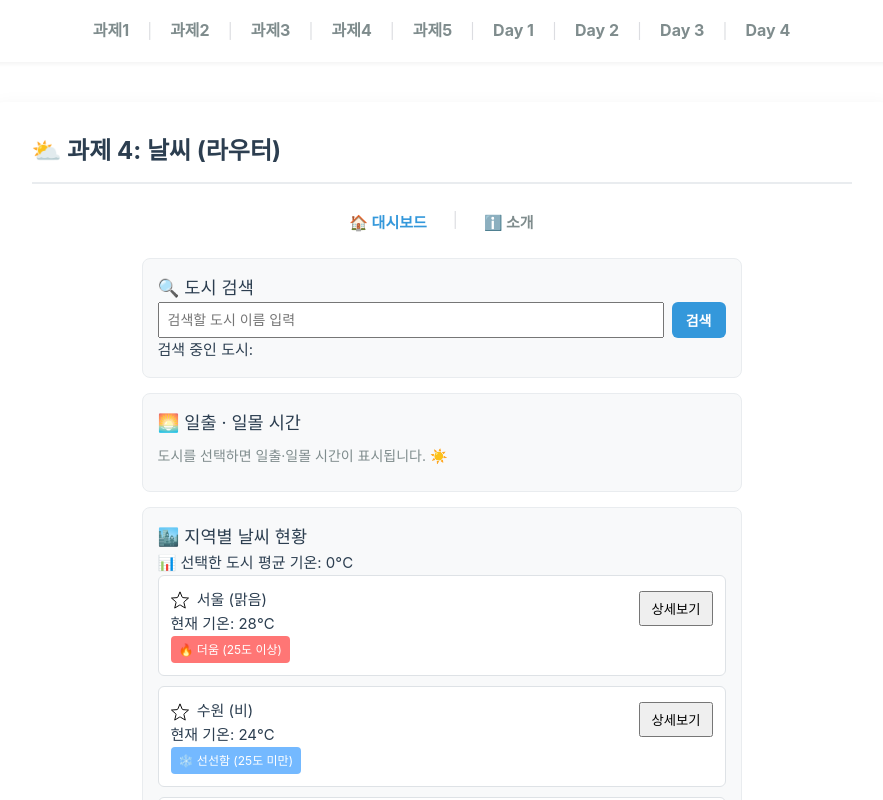
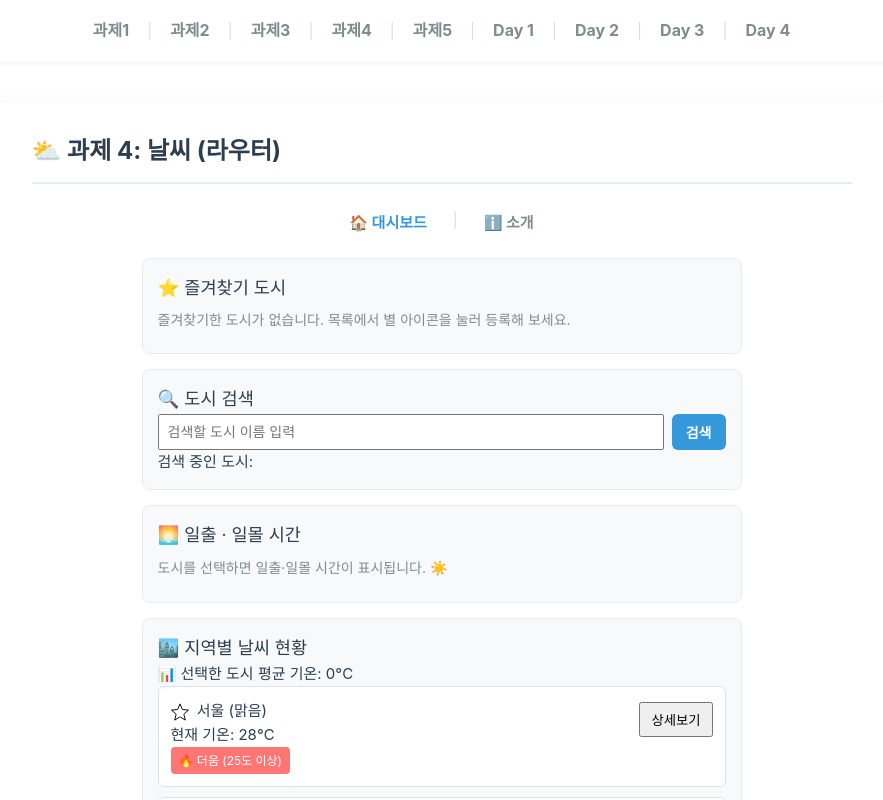
Before and after one commit to mingyukang5420/skala-vue, a Vue app: page /exercise/4 in a window 1280 px wide. Shown: the top 800 px of the page, without its empty margins (191-1074 px from the left). Built offline with nearby package versions, Linux system fonts and the light colour scheme.

Commit message:
chore: add pinned favorite section to dashboard view

```diff
--- a/src/views/WeatherRouterHomeView.vue
+++ b/src/views/WeatherRouterHomeView.vue
@@ -1,12 +1,20 @@
 <script setup>
 import { ref, computed, watch, watchEffect } from 'vue'
-import { useRouter } from 'vue-router'
+import { useRouter, useRoute } from 'vue-router'
 import BaseDashboardCard from '@/components/exercise/BaseDashboardCard.vue'
 import SearchBar from '@/components/exercise/SearchBar.vue'
 import WeatherCard from '@/components/exercise/WeatherCard.vue'
 import SunriseSunsetCard from '@/components/exercise/SunriseSunsetCard.vue'
+import { useConfigStore } from '@/stores/configStore'
+import { useFavoriteStore } from '@/stores/favoriteStore'
 
 const router = useRouter()
+const route = useRoute()
+const configStore = useConfigStore()
+const favoriteStore = useFavoriteStore()
+
+// 이 뷰는 과제4/과제5가 같이 쓰기 때문에, 상세 페이지 이동은 현재 라우트 기준으로 맞는 곳으로
+const detailRouteName = computed(() => route.name?.replace('-home', '-detail'))
 
 // 가상의 백엔드 데이터 배열 (WeatherDetailView와 동일한 도시 목록/필드 유지)
 const weatherList = ref([
@@ -83,8 +91,22 @@ watch(averageTemp, (newAvg, oldAvg) => {
 
 // 4일차 추가: 상세보기 클릭 시 window.alert 대신 Programmatic Navigation으로 상세 페이지 이동
 function handleClickDetail(item) {
-  router.push({ name: 'exercise-4-detail', params: { cityId: item.id } })
+  router.push({ name: detailRouteName.value, params: { cityId: item.id } })
 }
+
+// 5일차 추가: 즐겨찾기한 도시 (항상 상단에 고정 표시, 단위 변환도 적용)
+const favoriteCity = computed(() =>
+  weatherList.value.find((item) => item.id === favoriteStore.favoriteCityId),
+)
+
+const favoriteDisplayTemp = computed(() => {
+  if (!favoriteCity.value) return null
+  const rawTemp = favoriteCity.value.temp
+  if (configStore.unit === 'fahrenheit') {
+    return Math.round((rawTemp * 9) / 5 + 32)
+  }
+  return rawTemp
+})
 
 function handleSearch() {
   const query = searchQuery.value.trim()
@@ -102,6 +124,17 @@ function resetSearch() {
 
 <template>
   <div class="dashboard-wrapper">
+    <BaseDashboardCard>
+      <h3>⭐ 즐겨찾기 도시</h3>
+      <p v-if="favoriteCity" class="favorite-line">
+        {{ favoriteCity.name }} ({{ favoriteCity.status }}) —
+        <strong>{{ favoriteDisplayTemp }}{{ configStore.unitSymbol }}</strong>
+      </p>
+      <p v-else class="favorite-line empty-guide">
+        즐겨찾기한 도시가 없습니다. 목록에서 별 아이콘을 눌러 등록해 보세요.
+      </p>
+    </BaseDashboardCard>
+
     <BaseDashboardCard>
       <SearchBar
         :current-query="searchQuery"
@@ -177,4 +210,14 @@ function resetSearch() {
   font-weight: bold;
   border-radius: 6px;
 }
+.empty-guide {
+  color: #7f8c8d;
+}
+.favorite-line {
+  min-height: 2.6em;
+  margin: 0;
+  font-size: 14px;
+  display: flex;
+  align-items: center;
+}
 </style>
```
